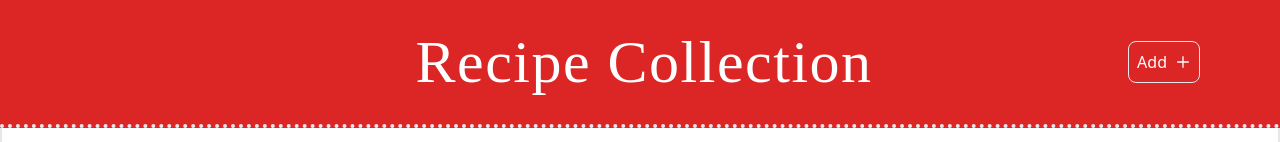
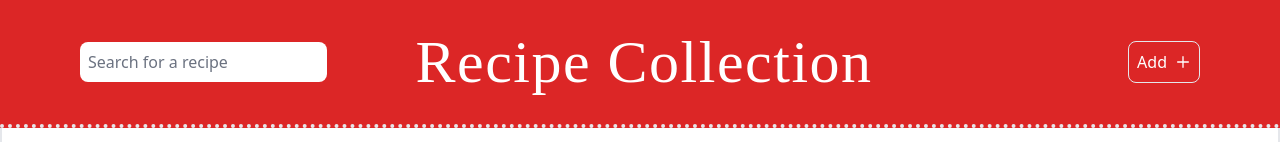
Before and after one commit to MsNiyaJ/RecipeBook, a React (Create React App) app in the folder recipebook/: page / in a window 1280 px wide. Shown: the top 142 px of the page. Built offline with nearby package versions, Linux system fonts and the light colour scheme; data requests are answered from the project's data file; a web font is replaced by a local one.

Commit message:
can search for recipes using the searchbar

```diff
--- /dev/null
+++ b/recipebook/src/components/SearchBar.js
@@ -0,0 +1,20 @@
+import React from 'react';
+
+const SearchBar = ({ setSearch, containerClass, inputClass, placeholder }) => {
+  // Set the search value
+  const handleChange = (event) => {
+    setSearch(event.target.value);
+  };
+
+  return (
+    <div className={containerClass}>
+      <input
+        className={inputClass}
+        placeholder={placeholder}
+        onChange={handleChange}
+      ></input>
+    </div>
+  );
+};
+
+export default SearchBar;
--- a/recipebook/src/pages/Home.js
+++ b/recipebook/src/pages/Home.js
@@ -1,15 +1,17 @@
 import React, { useEffect, useState } from 'react';
 import Recipe from '../Recipe';
 import Navbar from '../components/Navbar';
+import SearchBar from '../components/SearchBar';
 import PlusIcon from '../icons/PlusIcon';
 import LinkButton from '../components/LinkButton';
 
 // import getAllRecipes from './requests';
 
 const Home = () => {
-  const [data, setData] = useState(null);
   const [loading, setLoading] = useState(true);
   const [error, setError] = useState(null);
+  const [search, setSearch] = useState('');
+  const [recipes, setRecipes] = useState([]);
 
   // When the component mounts, fetch the data from the API
   useEffect(() => {
@@ -21,7 +23,7 @@ const Home = () => {
         throw new Error('Error' + response.statusText);
       })
       .then((data) => {
-        setData(data);
+        setRecipes([...data]);
       })
       .catch((error) => {
         console.error('Error fetching data: ', error);
@@ -32,14 +34,21 @@ const Home = () => {
       });
   }, []);
 
-  let recipeData = [];
-  if (data) {
-    recipeData = [...data];
-  }
+  // Filter the recipes by name based on the search value
+  const filteredRecipes = recipes.filter((recipe) =>
+    recipe.title.toLowerCase().includes(search.toLowerCase())
+  );
 
   return (
     <div className="bg-white h-screen">
       <Navbar
+        leftContent={
+          <SearchBar
+            setSearch={setSearch}
+            inputClass="text-black placeholder-gray-500 rounded-lg p-2"
+            placeholder="Search for a recipe"
+          />
+        }
         centerContent={'Recipe Collection'}
         rightContent={
           <LinkButton
@@ -64,10 +73,10 @@ const Home = () => {
           There was a problem getting your recipes. Please try again later.
         </p>
       )}
-      {data && !loading && !error && (
+      {filteredRecipes && !loading && !error && (
         <div className="border-x-2">
-          {recipeData.length > 0 ? (
-            recipeData.map((recipe) => {
+          {filteredRecipes.length > 0 ? (
+            filteredRecipes.map((recipe) => {
               return <Recipe key={recipe.id} recipe={recipe} />;
             })
           ) : (
```
